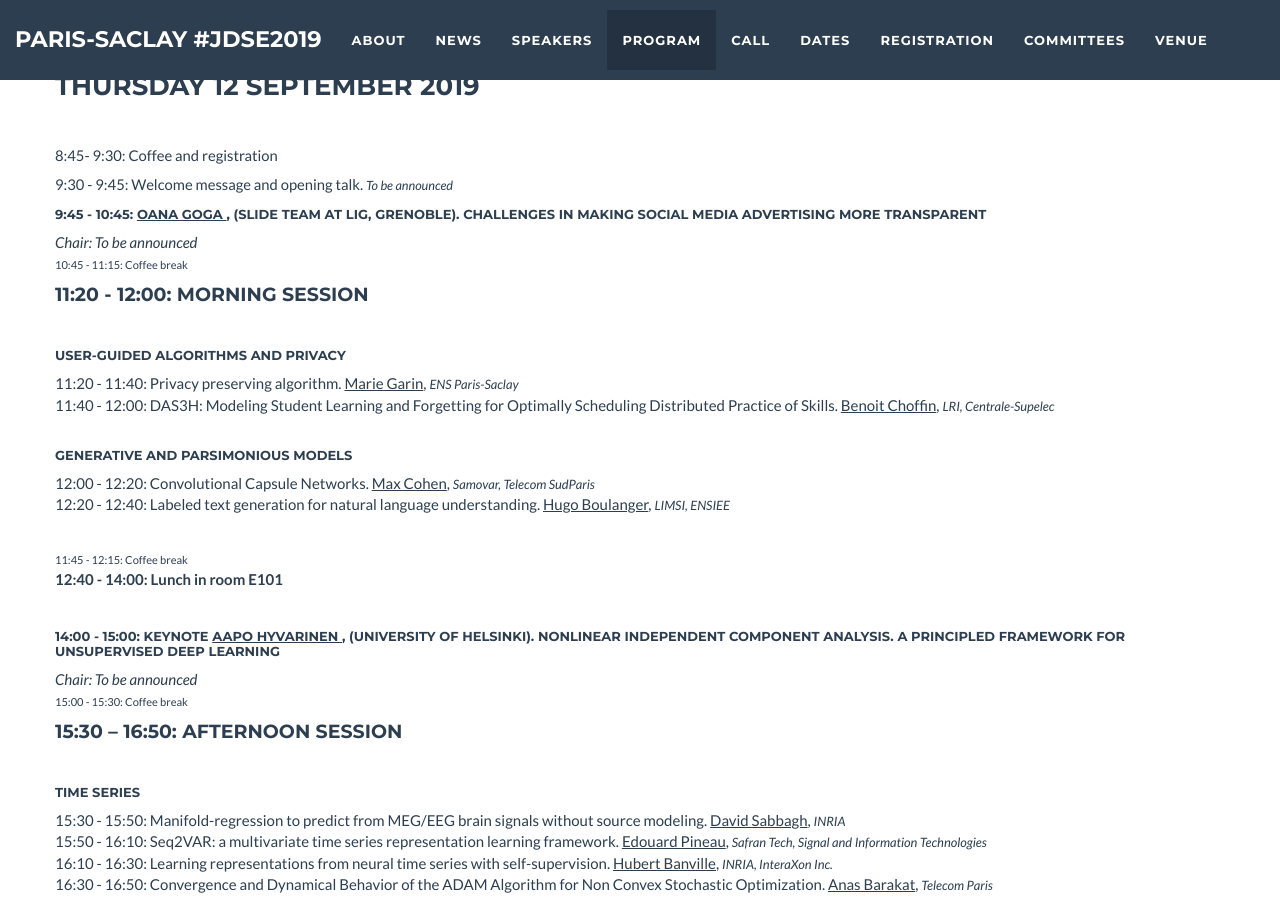
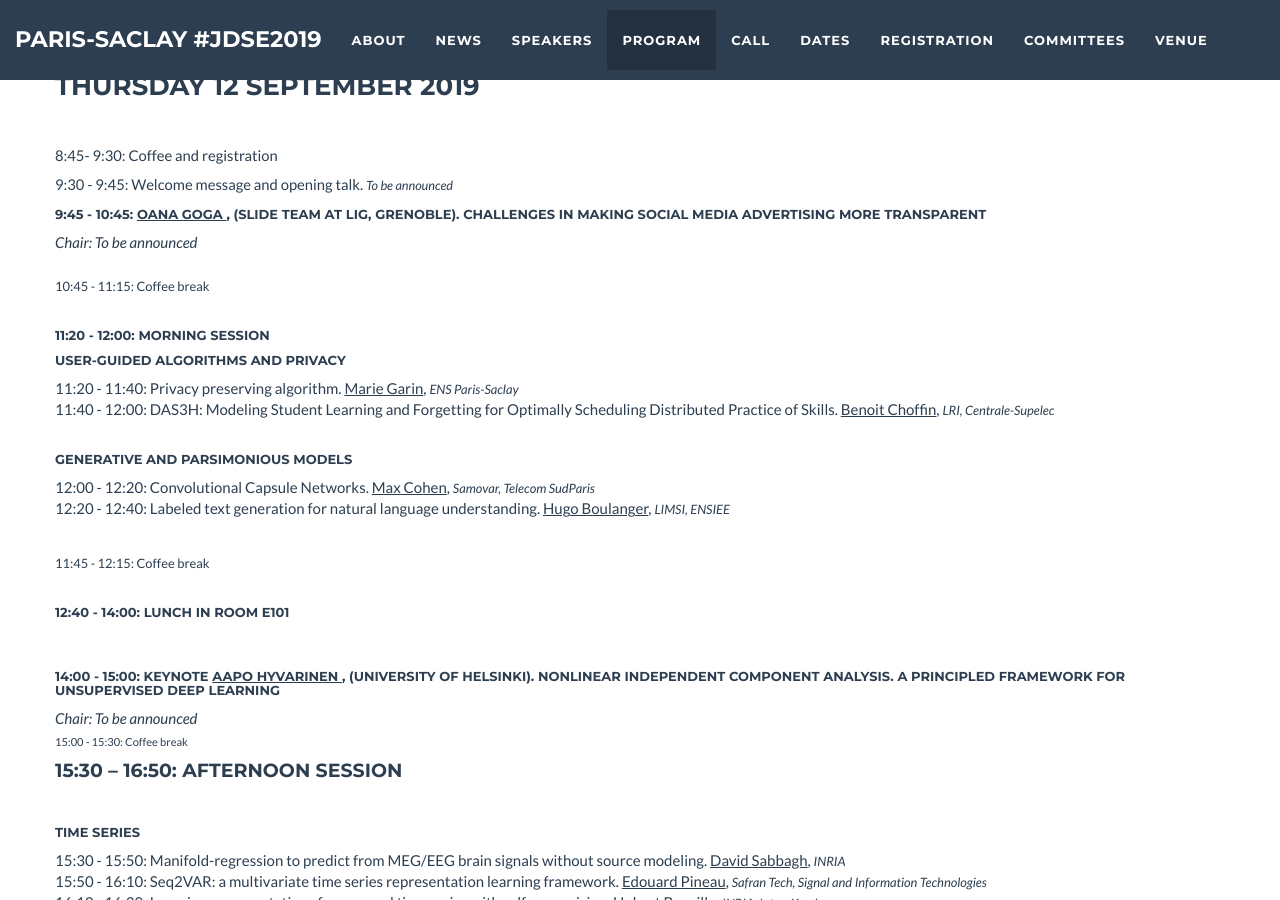
Before and after one commit to jdse-paris/jDSE2019, a Jekyll site: the page built from index.html, in a window 1280 px wide and 900 px high, scrolled down 6126 px. Built offline with Jekyll 4.4.1, drawn with Linux system fonts in a browser that asks for light colours.

Commit message:
Updated program

```diff
--- a/_includes/program.html
+++ b/_includes/program.html
@@ -24,10 +24,12 @@
 		<h6>9:45 - 10:45: <u> Oana Goga </u>, (SLIDE team at LIG, Grenoble).  Challenges in making social media advertising more transparent  </h6>
 		<i>Chair: To be announced</i>
                 <br>
-                <small><small>10:45 - 11:15: Coffee break</small></small>
                 <br>
-                <h4> 11:20 - 12:00:   Morning Session</h4>
+                <small>10:45 - 11:15: Coffee break</small>
                 <br>
+                <br>
+                <h6> 11:20 - 12:00:   Morning Session</h6>
+
 		<h6> User-guided algorithms and privacy</h6>
 
 		11:20 - 11:40: Privacy preserving algorithm. <u>Marie Garin</u>, <aff><i><small>ENS Paris-Saclay</small></i></aff>
@@ -41,11 +43,11 @@
                 12:20 - 12:40: Labeled text generation for natural language understanding. <u>Hugo Boulanger</u>,  <aff><i><small>LIMSI, ENSIEE</small></i></aff>
               </p>
 	      <br>
-              <small><small>11:45 - 12:15: Coffee break</small></small>
+              <small>11:45 - 12:15: Coffee break</small>
 
-
+	      <br>
               <br>
-              <b>12:40 - 14:00:  Lunch in room E101</b>
+              <h6>12:40 - 14:00:  Lunch in room E101</h6>
 
 
               <p>
@@ -85,7 +87,7 @@
 
 
                 <br>
-                <small><small>8:30 - 9:00: Coffee and registration</small></small>
+                <small>8:30 - 9:00: Coffee and registration</small>
 
 
 	      <p>
@@ -93,13 +95,13 @@
 	      <i>Chair: To be announced</i>
 	      <br>
 
-                <p>
+
                 <br>
-                <b>10:00 - 10:30: Coffee break</b>
-                </p>
+                <small>10:00 - 10:30: Coffee break</small>
+                <br><br>
 
-		<h4>10:30 - 11:50: Morning Session</h4>
-                <br>
+		<h6>10:30 - 11:50: Morning Session</h6>
+
 		<h6>Complex and high dimensional data</h6>
 
 		10:30 - 10:50: Non-Stationary Thompson Sampling For Stochastic Bandits with Graph-Structured Feedback. <u>Reda Alami</u>, <aff><i><small>Universite Paris-Sud, Orange Labs</small></i></aff>
@@ -113,9 +115,9 @@
 
 
 
-              <p>
-                <b>11:50 - 12:30: Lunchbox to go </b>
-              </p>
+
+                <h6>11:50 - 12:30: Lunchbox to go </h6>
+
 
 	      <br>
               <p>
```
